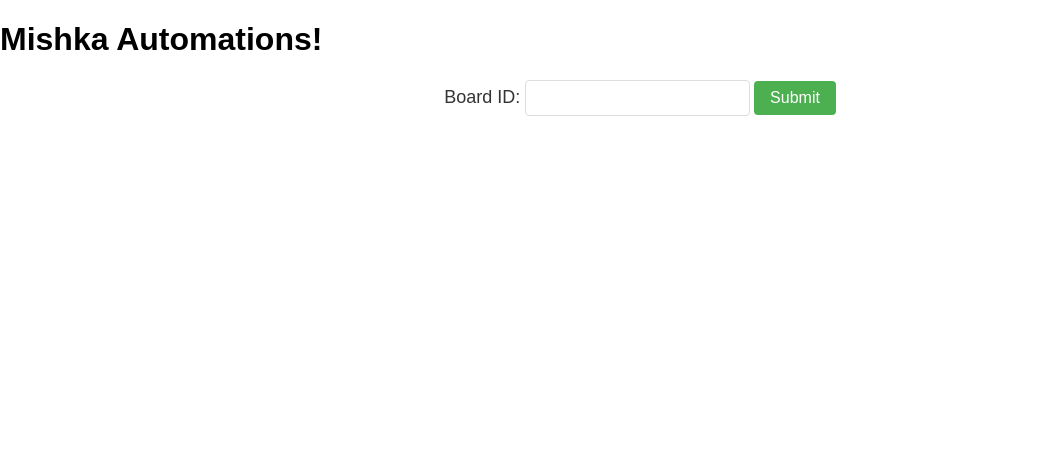
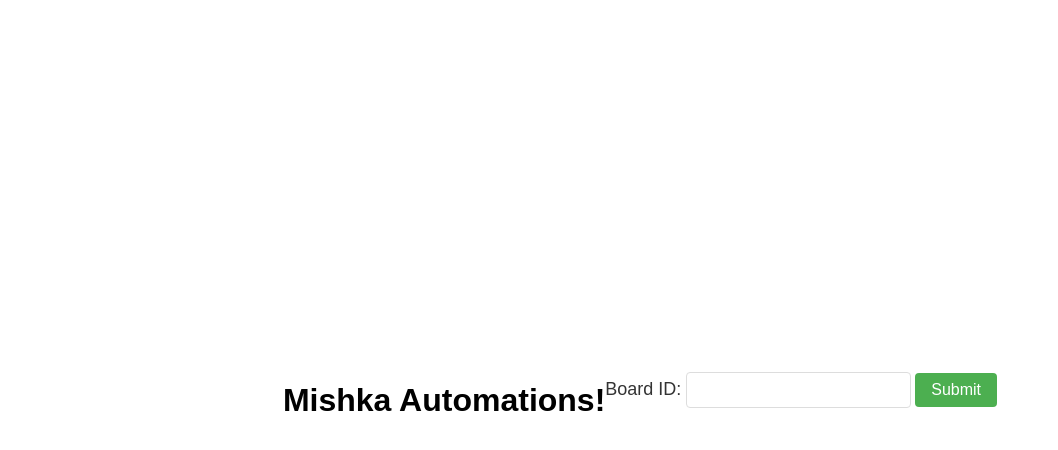
Before and after one commit to Chirag950/Mishkaapi, a website: page public/index.html in a window 1280 px wide. Shown: the whole page, without its empty margins (0-1058 px from the left). Drawn offline with nearby package versions, Linux system fonts and the light colour scheme.

Commit message:
version14

```diff
--- a/public/index.html
+++ b/public/index.html
@@ -9,6 +9,14 @@
       margin: 0;
       padding: 0;
       font-family: Arial, sans-serif;
+    }
+
+    /* Center the h1 element */
+    body {
+      display: flex;
+      justify-content: center;
+      align-items: center;
+      height: 100vh;
     }
 
     /* Top navigation bar */
```
